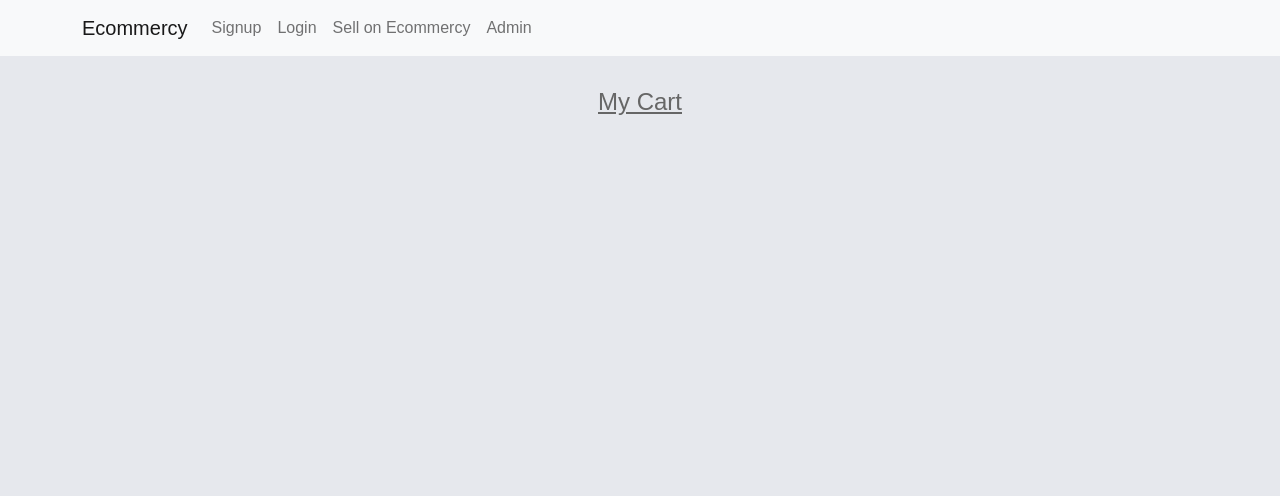
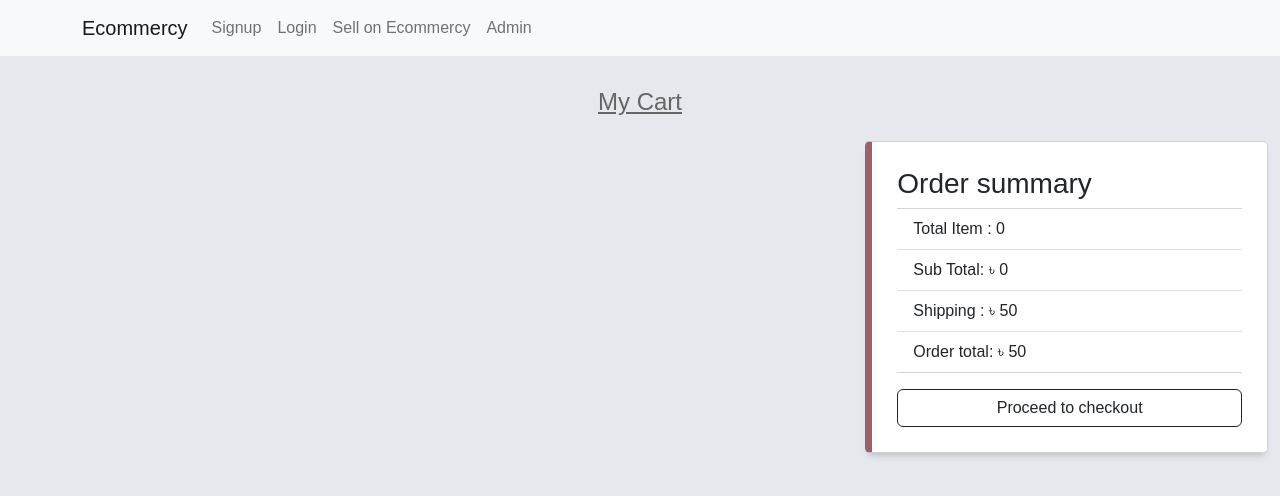
Before and after one commit to baizidjilani/La-Tienda, a React (Create React App) app in the folder frontend/: page /cart in a window 1280 px wide. Shown: the top 496 px of the page. Built offline with nearby package versions, Linux system fonts and the light colour scheme.

Commit message:
checkout page ongoing cart page done

```diff
--- a/frontend/src/components/Cart.js
+++ b/frontend/src/components/Cart.js
@@ -1,84 +1,135 @@
 import { useState, useEffect } from "react";
-
 
 export default function Cart(props) {
   const [cartProducts, setCartProducts] = useState([]);
-    let cartItems = localStorage.getItem("cart");
   useEffect(() => {
-
-    }, [cartItems])
+    const cartItems = localStorage.getItem("cart");
     if (cartItems) {
-      cartItems = JSON.parse(cartItems);
-    }else {
-      cartItems = [];
+      setCartProducts(JSON.parse(cartItems));
     }
-    const minusQuantity = id => {
-        if ( cartItems.some((item)=> item._id === id)){
+  }, []);
+  const minusQuantity = (id) => {
+    const cartItems = JSON.parse(localStorage.getItem("cart"));
+    if (cartItems.some((item) => item._id === id)) {
       cartItems.map((item, index) => {
         if (item._id === id) {
-                 return cartItems[index].inCart -= 1;
+          return (cartItems[index].inCart -= 1);
         }
       });
-
     }
-          localStorage.setItem('cart', JSON.stringify(cartItems));
-    }
-    const plusQuantity = id => {
-        if ( cartItems.some((item)=> item._id === id)){
+    setCartProducts(cartItems);
+    localStorage.setItem("cart", JSON.stringify(cartItems));
+  };
+  const plusQuantity = (id) => {
+    const cartItems = JSON.parse(localStorage.getItem("cart"));
+    if (cartItems.some((item) => item._id === id)) {
       cartItems.map((item, index) => {
         if (item._id === id) {
-                 return cartItems[index].inCart += 1;
+          return (cartItems[index].inCart += 1);
         }
       });
-
     }
-          localStorage.setItem('cart', JSON.stringify(cartItems));
-    }
-    const removeItem = id => {
-        if ( cartItems.some((item)=> item._id === id)){
+    setCartProducts(cartItems);
+    localStorage.setItem("cart", JSON.stringify(cartItems));
+  };
+  const removeItem = (id) => {
+    const cartItems = JSON.parse(localStorage.getItem("cart"));
+    if (cartItems.some((item) => item._id === id)) {
       cartItems.map((item, index) => {
         if (item._id === id) {
           return cartItems.splice(index, 1);
         }
       });
-
     }
-          localStorage.setItem('cart', JSON.stringify(cartItems));
-    }
+    setCartProducts(cartItems);
+    localStorage.setItem("cart", JSON.stringify(cartItems));
+  };
   return (
-        <div className='container-fluid py-3'>
+    <div className="container-fluid py-3">
       <div className="row justify-content-center">
         <h4 className="text-center py-3 text-decoration-underline">My Cart</h4>
-            <div className="col-sm-12 col-md-12 col-lg-8 col-xl-8 col-xxl-8 py-4">
-                {/* <div className="d-flex justify-content-center py-3">
-                    <p className='position-relative fw-bolder text-title'>Cart <span className="postition-absolute translate-middle rounded-pill badge bg-danger mx-1">{totalUniqueItems}</span></p>
-                    <p className='fw-bolder text-title'>Total Items <span className="postition-absolute translate-middle rounded-pill badge bg-success mx-1">{totalItems}</span></p>
-                </div> */}
+        <div className="col-md-8">
           <div>
             <table className="table table-light m-0">
               <tbody>
-                            {cartItems.map((item, index) => {
-                                return(
-                                    <tr key={index} className='align-middle'>
-                                        <td><img src={`http://localhost:5000/uploads/${item.img}`} className='img-cart' alt={item.title} style={{'width' : '200px'}} /></td>
+                {cartProducts.map((item, index) => {
+                  return (
+                    <tr key={index} className="align-middle">
+                      <td>
+                        <img
+                          src={`http://localhost:5000/uploads/${item.img}`}
+                          className="img-cart"
+                          alt={item.title}
+                          style={{ width: "200px" }}
+                        />
+                      </td>
                       <td>{item.title}</td>
-                                        <td>${item.price}</td>
-                                        <td>Quantity:
-                                            <button onClick={() => minusQuantity(item._id)} className='btn btn-outline-dark ms-1'>-</button>
+                      <td>&#2547;{item.price}</td>
+                      <td>
+                        Quantity:
+                        <button
+                          onClick={() => minusQuantity(item._id)}
+                          className="btn btn-outline-dark ms-1"
+                        >
+                          -
+                        </button>
                         {item.inCart}
-                                            <button onClick={() => plusQuantity(item._id)} className='btn btn-outline-dark ms-1'>+</button>
-                                            <button onClick={() => removeItem(item._id)} className='btn btn-outline-danger ms-5'>Remove Item</button>
+                        <button
+                          onClick={() => plusQuantity(item._id)}
+                          className="btn btn-outline-dark ms-1"
+                        >
+                          +
+                        </button>
+                        <button
+                          onClick={() => removeItem(item._id)}
+                          className="btn btn-outline-danger ms-5"
+                        >
+                          Remove Item
+                        </button>
                       </td>
                     </tr>
-                                )
+                  );
                 })}
               </tbody>
             </table>
           </div>
-                {/* <div className="d-flex justify-content-between py-5">
-                    <button onClick={() => emptyCart()} className="btn btn-outline-danger">Clear All</button>
-                    <h3>Total Price: ${cartTotal}</h3>
-                </div> */}
+        </div>
+        <div className="col-md-4">
+          <div className="card">
+            <h3 className="text-start text-dark">Order summary</h3>
+            <ul className="list-group list-group-flush text-start mb-3">
+              <li className="list-group-item">
+                Total Item :{" "}
+                {cartProducts.reduce(
+                  (prevVal, currentVal) => (prevVal += currentVal.inCart),
+                  0
+                )}
+              </li>
+              <li className="list-group-item">
+                Sub Total: &#2547;{" "}
+                {cartProducts.reduce(
+                  (prevVal, currentVal) =>
+                    (prevVal += currentVal.inCart * currentVal.price),
+                  0
+                )}
+              </li>
+              <li className="list-group-item">Shipping : &#2547; 50</li>
+              <li className="list-group-item">
+                Order total: &#2547;{" "}
+                {cartProducts.reduce(
+                  (prevVal, currentVal) =>
+                    (prevVal += currentVal.inCart * currentVal.price),
+                  0
+                ) + 50}{" "}
+              </li>
+            </ul>
+            <button
+              type="button"
+              className="btn btn-outline-dark w-100"
+            >
+              Proceed to checkout
+            </button>
+          </div>
         </div>
       </div>
     </div>
--- a/frontend/src/components/ProductDescription.js
+++ b/frontend/src/components/ProductDescription.js
@@ -49,7 +49,7 @@ export default function ProductDescription() {
                         <h2>{description.title}</h2>
                         <p>{description.desc}</p>
                         <hr />
-                        <p className="display-6">$ {description.price}</p>
+                        <p className="display-6">&#2547; {description.price}</p>
                         <button type="button" className="btn btn-outline-dark w-100" onClick={() => addItem(description)}>Add to cart</button>
                     </div>
                 </div>
--- a/frontend/src/components/Products.js
+++ b/frontend/src/components/Products.js
@@ -47,7 +47,7 @@ export default function Products() {
               return (
                 <div className="col" key={items._id}>
                   <div
-                    className="card h-100"
+                    className="card"
                     style={{ padding: "0px" }}
                     id="product-card"
                   >
@@ -59,7 +59,7 @@ export default function Products() {
                         {items.title}
                       </h5>
                       <p className="card-text fw-bold text-dark">
-                        Price : $ {items.price}
+                        Price : &#2547; {items.price}
                       </p>
                       <button
                         type="button"
```
Lines whose indentation alone changed are shown as unchanged.
